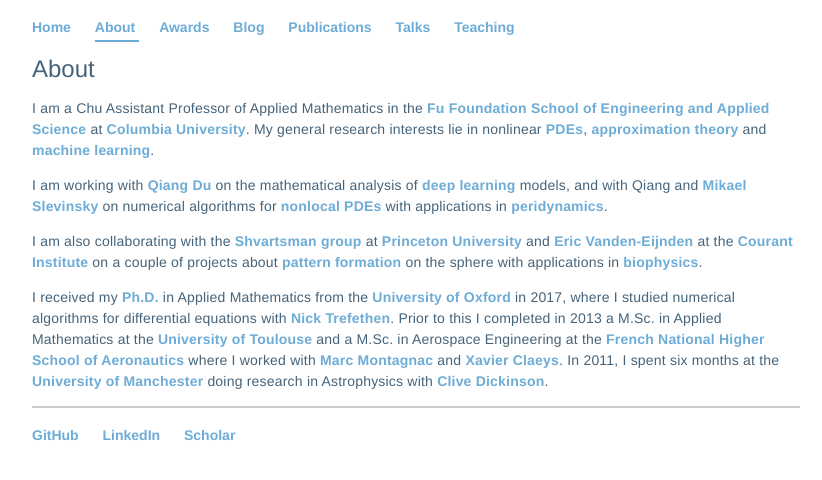
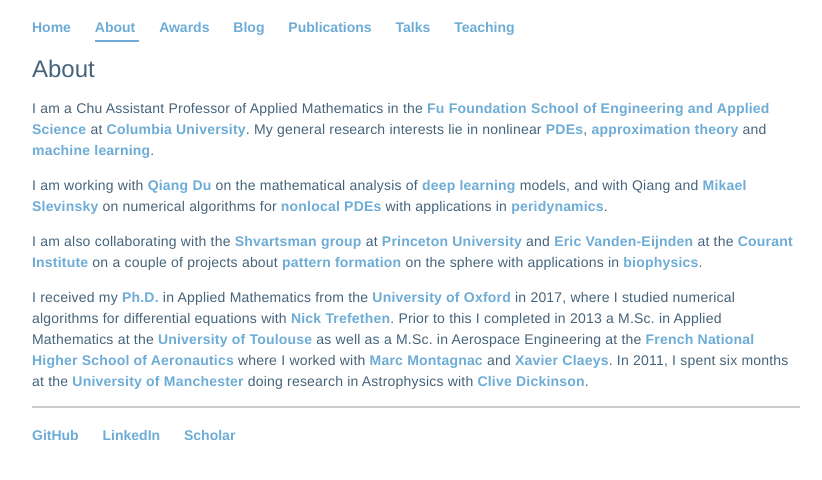
Before and after one commit to Hadrien-Montanelli/Hadrien-Montanelli.github.io, a Jekyll site: the page built from about/index.html, in a window 1280 px wide. Shown: the top 480 px of the page, without its empty margins (224-1046 px from the left). Built offline with Jekyll 4.4.1, drawn with Linux system fonts in a browser that asks for light colours.

Commit message:
Update index.html

```diff
--- a/about/index.html
+++ b/about/index.html
@@ -27,6 +27,6 @@
 	<a href="http://people.maths.ox.ac.uk/trefethen/">Nick Trefethen</a>.
 	Prior to this I completed in 2013 a M.Sc. in Applied Mathematics at the
 	<a href="http://www.univ-tlse3.fr/home/home-page-en-379161.kjsp?RH=ACCUEIL">University of Toulouse</a>
-	and a M.Sc. in Aerospace Engineering at the
+	as well as a M.Sc. in Aerospace Engineering at the
 	<a href="http://www.isae-supaero.fr/en/">French National Higher School of Aeronautics</a> where I worked with <a href="http://www.cerfacs.fr/~montagna/">Marc Montagnac</a> and <a href="http://www.ljll.math.upmc.fr/~claeys/">Xavier Claeys</a>. In 2011, I spent six months at the <a href="http://www.manchester.ac.uk/">University of Manchester</a> doing research in Astrophysics with <a href="http://www.jb.man.ac.uk/~cdickins/">Clive Dickinson</a>.</p>
 </div><!-- /.blurb -->
```
